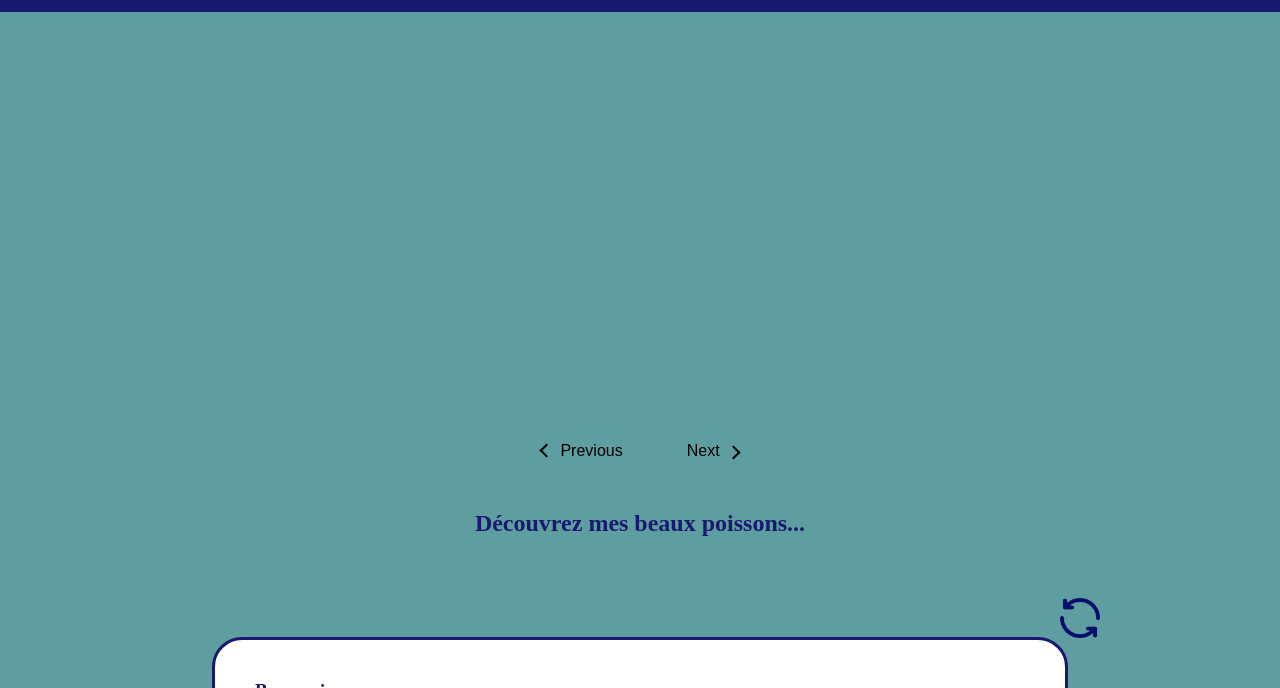
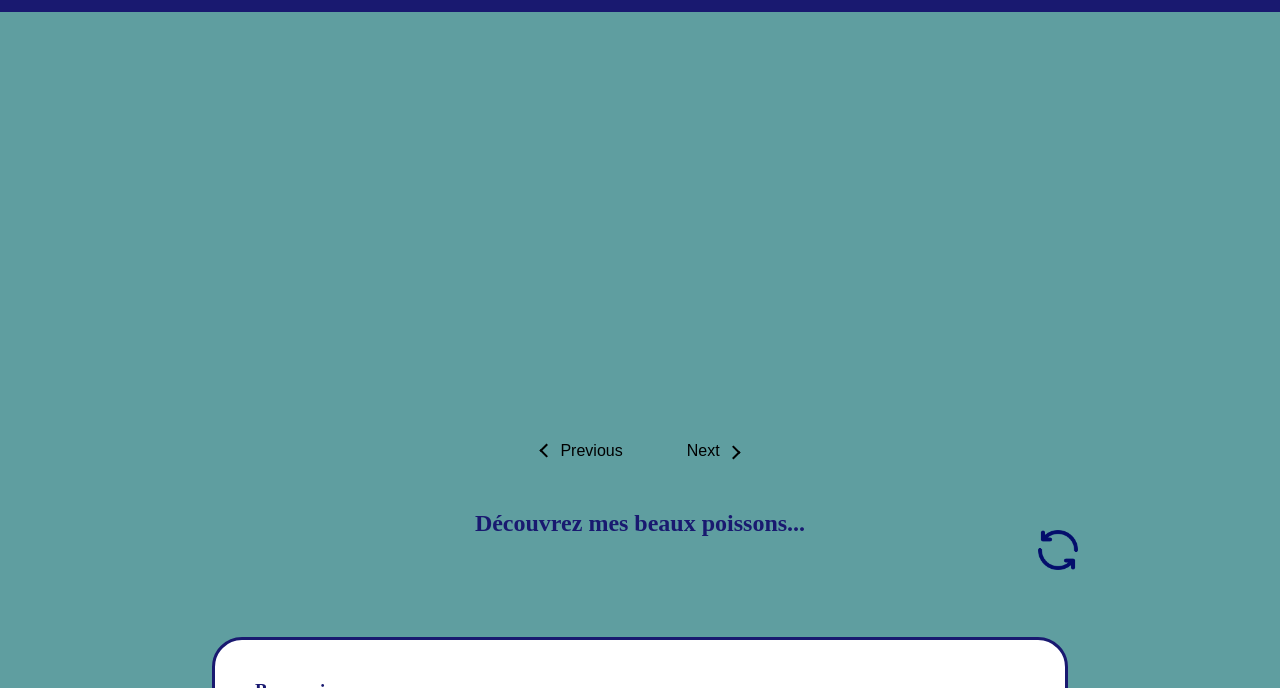
Before and after one commit to MLTixier/bigFish_JS, a plain HTML site: page index.html in a window 1280 px wide. Shown: the part 112-800 px from the top of the page. Drawn offline with nearby package versions, Linux system fonts and the light colour scheme; no server answers.

Commit message:
fix: z-index

```diff
--- a/index.css
+++ b/index.css
@@ -54,6 +54,7 @@ footer {
     text:midnightblue;
     /*text-align:center;*/
     padding-inline :20px;
+    z-index: 100;
 }
 
 #topdown-menu hr {
@@ -94,8 +95,9 @@ h2{
 
 .picto-refresh{
     position:absolute;
-    right:180px;
-    top:710px;
+    right:10px;
+    top:40px;
+    z-index: 100;
 }
 
 .fish-card{
--- a/index.html
+++ b/index.html
@@ -56,12 +56,14 @@
 
     <script src="carousel.js"></script>
 
-    <!--   En-tête du feeder-->
-    <div class="picto-refresh">
-        <img id="refresh" src="images/refresh.png" alt="refresh" width="40px;">
-    </div>
 
     <div class="feeder" id="ajax">
+
+        <!--   En-tête du feeder-->
+        <div class="picto-refresh">
+            <img id="refresh" src="images/refresh.png" alt="refresh" width="40px;">
+        </div>
+
         <h2>Découvrez mes beaux poissons...</h2>
 
         <!--   Feeder en "dur"-->
```
